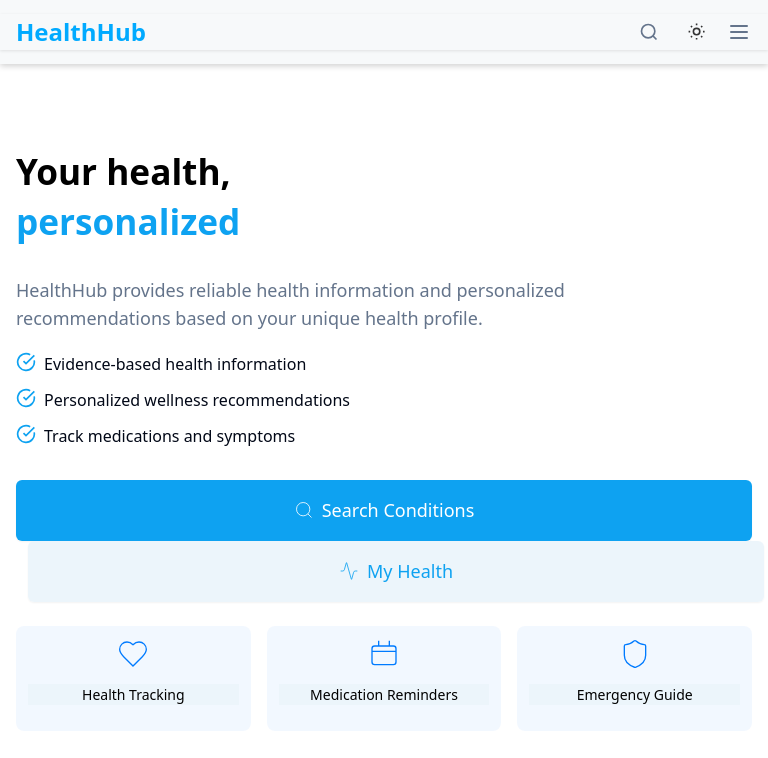
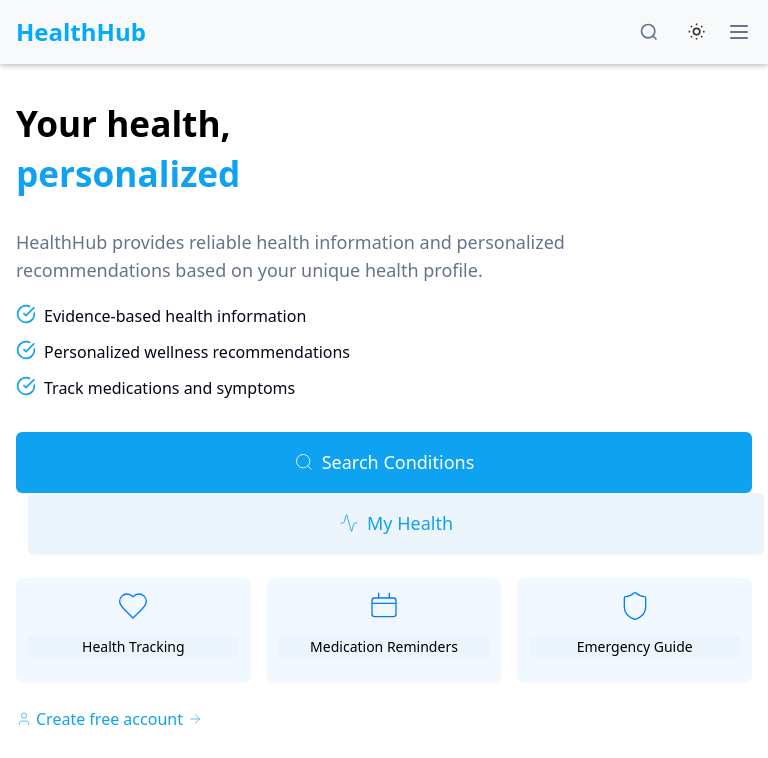
Before and after one commit to NodStan/HealthCareSystems, a React (Vite) app in the folder my-app/: page / in a window 768 px wide. Shown: the top 758 px of the page. Built offline with nearby package versions, Linux system fonts and the light colour scheme.

Commit message:
Update header height and adjust hero heading padding for better layout

```diff
--- a/my-app/src/components/Header.css
+++ b/my-app/src/components/Header.css
@@ -483,6 +483,7 @@
 
   .header-nav {
     width: 100%;
+    height: 100%;
     display: flex;
     justify-content: space-around;
   }
--- a/my-app/src/components/Hero-components/MainHero.css
+++ b/my-app/src/components/Hero-components/MainHero.css
@@ -185,7 +185,7 @@
 
   @media (min-width: 640px) {
     .hero-heading {
-      padding-top: 3rem;
+      /* padding-top: 3rem; */
     }
   }
 
```
